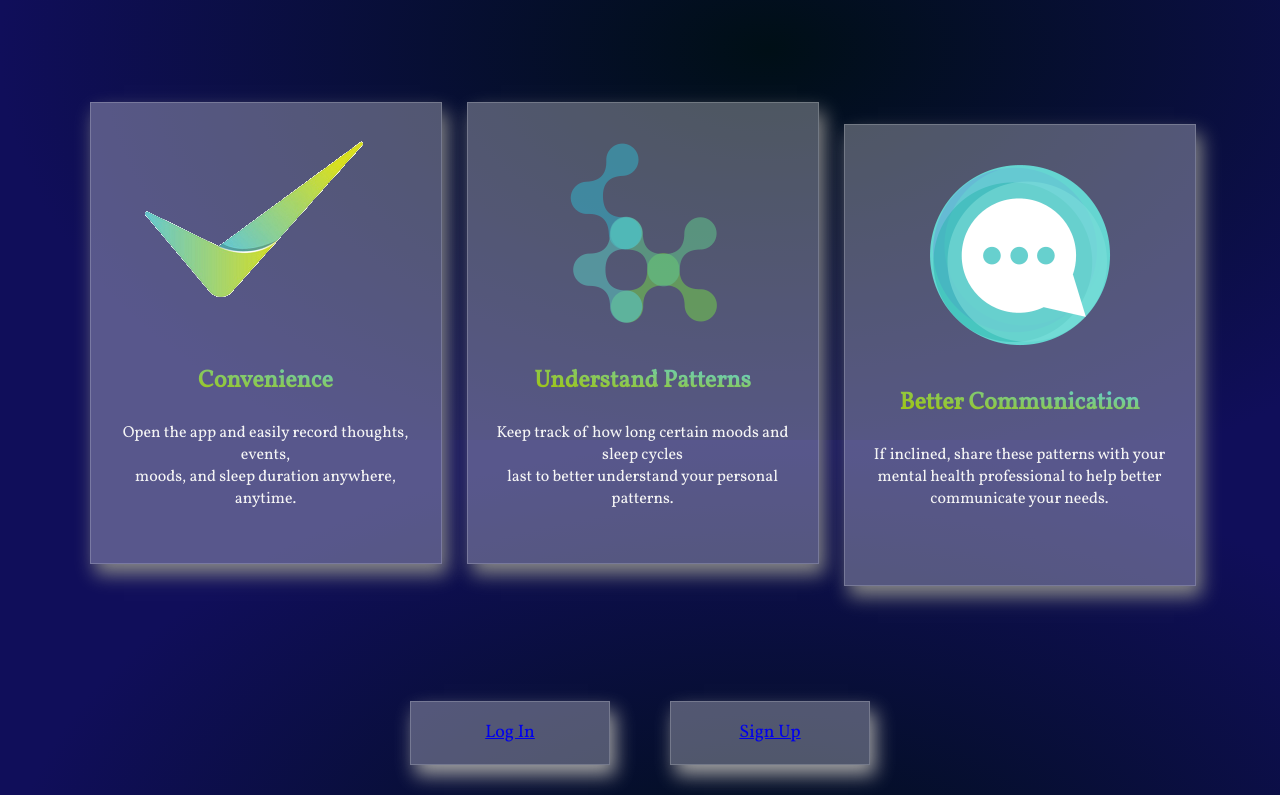
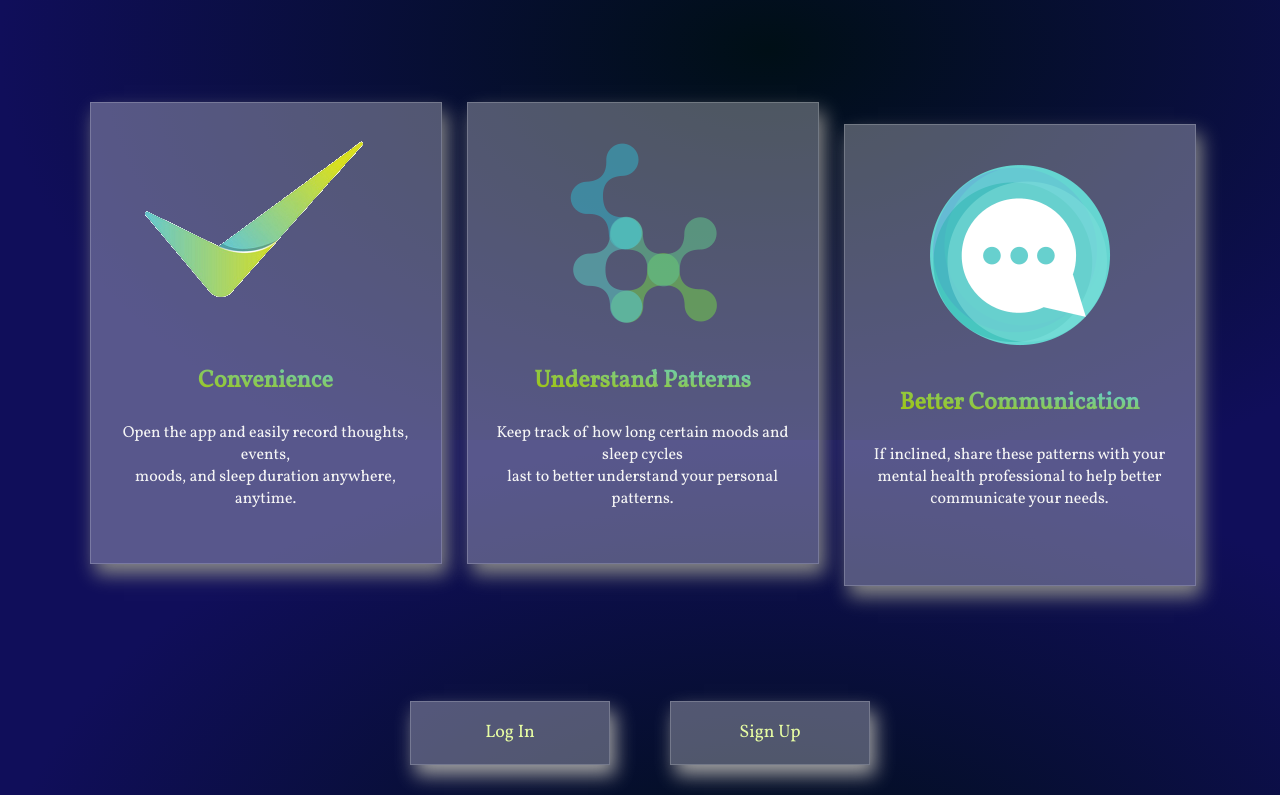
Before and after one commit to jessmichaud488/Patterns-Journal-Frontend, a React (Create React App) app: page / in a window 1280 px wide. Shown: the part 428-1223 px from the top of the page. Built offline with nearby package versions, Linux system fonts and the light colour scheme; no server answers.

Commit message:
Fixed buttons

```diff
--- a/src/App.css
+++ b/src/App.css
@@ -126,16 +126,19 @@ body {
 
 button {
   display: inline-block;
-  text-decoration: none !important;
   margin: 30px;
-  padding: 10px;
   width: 25vh;
   height: 8vh;
-  color: #e7fda3;
-  font-size: 18px;
   background-color: rgb(255,255,255, 0.3);
   box-shadow: 5px 10px 18px #a1a1a1;
   border: rgb(255,255,255, 0.2) 1px solid;
+}
+
+.homepageButton {
+  text-decoration: none !important;
+  color: #e7fda3;
+  font-size: 18px;
+  padding: 10px;
   font-family: 'Vollkorn', serif;
 }
 
--- a/src/HomePage.js
+++ b/src/HomePage.js
@@ -46,8 +46,8 @@ render () {
             </div>
 
             <div>
-                <button><span><Link to="/logIn">Log In</Link></span></button>
-                <button><span><Link to="/signUp">Sign Up</Link></span></button>
+                <button><span><Link to="/logIn" className="homepageButton">Log In</Link></span></button>
+                <button><span><Link to="/signUp" className="homepageButton">Sign Up</Link></span></button>
             </div>
     </div>
     );
```
